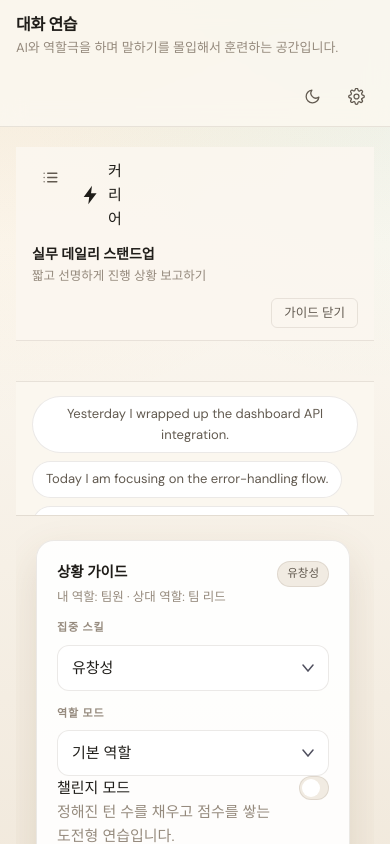
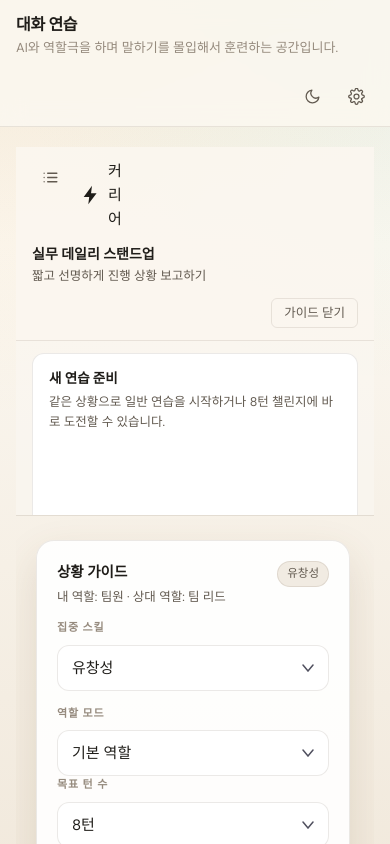
Before and after one commit to alibowbow/engspeakup, a React (Vite) app: page / in a window 390 px wide. Both pictures are taken after a click on the button "가이드". Shown: the top 844 px of the page. Built offline with nearby package versions, Linux system fonts and the light colour scheme.

Commit message:
feat: simplify practice controls and english voices

```diff
--- a/src/App.tsx
+++ b/src/App.tsx
@@ -14,7 +14,7 @@ import {
   resolveScenarioDetails,
 } from './lib/coaching';
 import { generateJson, generateText } from './lib/gemini';
-import { isSpeechRecognitionSupported, listenOnce, loadVoices, speakText, stopSpeaking } from './lib/speech';
+import { isSpeechRecognitionSupported, listenOnce, loadEnglishVoices, speakText, stopSpeaking } from './lib/speech';
 import {
   clearWorkspace,
   createExportBundle,
@@ -621,7 +621,9 @@ export default function App() {
   const goalProgress = Math.min(100, Math.round((weeklyMinutes / Math.max(1, settings.dailyMinutesGoal)) * 100));
   const spotlightScenario = scenarioById(spotlightScenarioIds[new Date().getDate() % spotlightScenarioIds.length]);
   const pageMeta = PAGE_META[view];
-  const suggestionChips = (bundle?.suggestions.length ? bundle.suggestions : currentScenario.warmups).slice(0, 5);
+  const hasCurrentScenarioSession = Boolean(activeSession && activeSession.scenarioId === selectedScenarioId);
+  const hasCurrentMessages = Boolean(hasCurrentScenarioSession && activeSession?.messages.length);
+  const suggestionChips = (bundle?.suggestions.length ? bundle.suggestions : currentScenario.warmups).slice(0, 3);
   const recentSessions = sortSessions(sessions).slice(0, 8);
   const sessionChallengeSnapshots = sessions.map((session) => ({
     session,
@@ -665,11 +667,16 @@ export default function App() {
     document.documentElement.style.colorScheme = settings.themeMode;
   }, [settings.themeMode]);
   useEffect(() => {
-    const applyVoices = () => setVoices(loadVoices());
+    const applyVoices = () => setVoices(loadEnglishVoices().sort((left, right) => left.name.localeCompare(right.name, 'en')));
     applyVoices();
     window.speechSynthesis?.addEventListener?.('voiceschanged', applyVoices);
     return () => window.speechSynthesis?.removeEventListener?.('voiceschanged', applyVoices);
   }, []);
+  useEffect(() => {
+    if (!settings.voiceName || !voices.length) return;
+    if (voices.some((voice) => voice.name === settings.voiceName)) return;
+    setSettings((current) => (current.voiceName ? { ...current, voiceName: '' } : current));
+  }, [voices, settings.voiceName]);
   useEffect(() => {
     if (!activeSession) return;
     setSelectedScenarioId(activeSession.scenarioId);
@@ -722,7 +729,10 @@ export default function App() {
     setNotice('새 상황으로 전환했습니다. 이 상황은 새 세션으로 시작됩니다.');
   };
 
-  const makeSession = (scenario: Scenario): Session => {
+  const makeSession = (
+    scenario: Scenario,
+    overrides?: Partial<Pick<Session, 'focusSkill' | 'customScenario' | 'roleplayMode' | 'challengeMode' | 'challengeTargetTurns' | 'notes'>>,
+  ): Session => {
     const now = new Date().toISOString();
     return {
       id: id('session'),
@@ -731,15 +741,56 @@ export default function App() {
       startedAt: now,
       updatedAt: now,
       messages: [],
+      focusSkill: overrides?.focusSkill ?? focusSkill,
+      customScenario: overrides?.customScenario ?? customBrief,
+      roleplayMode: overrides?.roleplayMode ?? roleplayMode,
+      challengeMode: overrides?.challengeMode ?? challengeMode,
+      challengeTargetTurns: overrides?.challengeTargetTurns ?? challengeTargetTurns,
+      notes: overrides?.notes ?? notes,
+      completedMissionSteps: [],
+      summary: null,
+    };
+  };
+
+  const buildStarterBundle = (session: Session) => {
+    const sessionScenario = resolveScenarioDetails(selectedScenario, session);
+    return {
+      suggestions: sessionScenario.warmups.slice(0, 3),
+      coachTip: `이번 목표: ${sessionScenario.goals[0]}.`,
+      focusPoint: sessionScenario.challenge,
+    };
+  };
+
+  const startFreshSession = ({
+    challenge = false,
+    noticeMessage,
+  }: {
+    challenge?: boolean;
+    noticeMessage?: string;
+  } = {}) => {
+    if (selectedScenario.isCustom && !customBrief.trim()) {
+      setShowTools(true);
+      setNotice('커스텀 상황은 먼저 브리프를 입력해야 시작할 수 있습니다.');
+      return null;
+    }
+    const session = makeSession(selectedScenario, {
+      challengeMode: challenge,
+      challengeTargetTurns,
       focusSkill,
       customScenario: customBrief,
       roleplayMode,
-      challengeMode,
-      challengeTargetTurns,
       notes,
-      completedMissionSteps: [],
-      summary: null,
-    };
+    });
+    setChallengeMode(challenge);
+    setComposer('');
+    setShowCatalog(false);
+    setShowTools(false);
+    upsert(session);
+    setBundle(buildStarterBundle(session));
+    setNotice(
+      noticeMessage ?? (challenge ? `${challengeTargetTurns}턴 챌린지를 시작합니다.` : '새 말하기 세션이 준비되었습니다.'),
+    );
+    return session;
   };
 
   const ensureSession = () => {
@@ -748,16 +799,45 @@ export default function App() {
       setNotice('커스텀 상황은 먼저 브리프를 입력해야 시작할 수 있습니다.');
       return null;
     }
-    if (activeSession && activeSession.scenarioId === selectedScenarioId) return activeSession;
-    const session = makeSession(selectedScenario);
-    upsert(session);
-    setBundle({
-      suggestions: selectedScenario.warmups.slice(0, 3),
-      coachTip: `이번 목표: ${selectedScenario.goals[0]}.`,
-      focusPoint: selectedScenario.challenge,
+    if (hasCurrentScenarioSession && activeSession) return activeSession;
+    return startFreshSession({ challenge: challengeMode, noticeMessage: '새 말하기 세션이 준비되었습니다.' });
+  };
+
+  const restartConversation = () => {
+    if (hasCurrentMessages && !window.confirm('현재 대화 내용을 비우고 같은 상황으로 다시 시작할까요?')) return;
+    startFreshSession({
+      challenge: activeChallenge.enabled,
+      noticeMessage: activeChallenge.enabled
+        ? `${challengeTargetTurns}턴 챌린지를 처음부터 다시 시작합니다.`
+        : '대화 내용을 비우고 같은 상황으로 다시 시작했습니다.',
     });
-    setNotice('새 말하기 세션이 준비되었습니다.');
-    return session;
+  };
+
+  const startChallenge = () => {
+    startFreshSession({
+      challenge: true,
+      noticeMessage: `${challengeTargetTurns}턴 챌린지를 시작합니다. 첫 사용자 문장부터 점수가 계산됩니다.`,
+    });
+  };
+
+  const retryChallenge = () => {
+    if (hasCurrentMessages && !window.confirm('현재 챌린지를 버리고 같은 조건으로 다시 도전할까요?')) return;
+    startFreshSession({
+      challenge: true,
+      noticeMessage: `${challengeTargetTurns}턴 챌린지를 다시 시작합니다.`,
+    });
+  };
+
+  const stopChallenge = () => {
+    setChallengeMode(false);
+    if (hasCurrentScenarioSession && activeSession) {
+      upsert({
+        ...activeSession,
+        challengeMode: false,
+        updatedAt: new Date().toISOString(),
+      });
+    }
+    setNotice('챌린지 모드를 정지하고 일반 연습으로 전환했습니다.');
   };
 
   const send = async (event?: FormEvent) => {
@@ -1095,11 +1175,6 @@ export default function App() {
             <p className="page-subtitle">{pageMeta.description}</p>
           </div>
           <div className="page-header-actions">
-            {view === 'practice' && !activeSession && (
-              <button type="button" className="btn btn-secondary" onClick={() => ensureSession()}>
-                세션 시작
-              </button>
-            )}
             <button type="button" className="btn btn-ghost" onClick={() => fileRef.current?.click()}>
               <Icon name="upload" />
               불러오기
@@ -1152,21 +1227,91 @@ export default function App() {
                   <div className="scenario-meta">
                     <span>{labelDifficulty(currentScenario.difficulty)}</span>
                     <span>{labelRoleplayMode(roleplayMode)}</span>
-                    <span>{activeSession ? `${activeSession.messages.length}턴` : '준비 완료'}</span>
-                    {activeChallenge.enabled ? <span>{activeChallenge.userTurns}/{activeChallenge.targetTurns}턴 챌린지</span> : null}
-                    {activeChallenge.enabled ? <span>{activeChallenge.score}점</span> : null}
+                    <span>{activeChallenge.enabled ? `챌린지 ${activeChallenge.userTurns}/${activeChallenge.targetTurns}턴` : hasCurrentMessages ? `${activeSession?.messages.length ?? 0}턴 진행` : '새 세션'}</span>
                   </div>
                   <div className="scenario-bar-actions">
                     <button type="button" className="btn btn-ghost btn-sm" onClick={() => setShowTools((current) => !current)}>
                       {showTools ? '가이드 닫기' : '가이드'}
                     </button>
+                  </div>
+                </div>
+
+                <div className="practice-toolbar">
+                  <div className={`session-state-card ${activeChallenge.enabled ? 'session-state-card--challenge' : ''}`}>
+                    <div className="session-state-title">
+                      {activeChallenge.enabled
+                        ? activeChallenge.completed
+                          ? '챌린지 클리어'
+                          : '챌린지 진행 중'
+                        : hasCurrentMessages
+                          ? '일반 연습 진행 중'
+                          : '새 연습 준비'}
+                    </div>
+                    <div className="session-state-copy">
+                      {activeChallenge.enabled
+                        ? `${activeChallenge.userTurns}/${activeChallenge.targetTurns}턴 · ${activeChallenge.score}점 · 등급 ${activeChallenge.rank}`
+                        : hasCurrentMessages
+                          ? `현재 대화 ${activeSession?.messages.length ?? 0}턴 · 필요하면 바로 비우고 다시 시작할 수 있습니다.`
+                          : `같은 상황으로 일반 연습을 시작하거나 ${challengeTargetTurns}턴 챌린지에 바로 도전할 수 있습니다.`}
+                    </div>
+                  </div>
+
+                  <div className="practice-toolbar-actions">
+                    <label className="toolbar-select">
+                      <span>목표</span>
+                      <select
+                        className="form-select"
+                        value={challengeTargetTurns}
+                        onChange={(event) => {
+                          const next = Number(event.target.value) || 8;
+                          setChallengeTargetTurns(next);
+                          patchActive({ challengeTargetTurns: next });
+                        }}
+                      >
+                        {CHALLENGE_TARGET_OPTIONS.map((turns) => (
+                          <option key={turns} value={turns}>
+                            {turns}턴
+                          </option>
+                        ))}
+                      </select>
+                    </label>
+
+                    {hasCurrentMessages ? (
+                      <button type="button" className="btn btn-secondary btn-sm" onClick={restartConversation}>
+                        대화 비우기
+                      </button>
+                    ) : (
+                      <button
+                        type="button"
+                        className="btn btn-secondary btn-sm"
+                        onClick={() => startFreshSession({ challenge: false, noticeMessage: '새 말하기 세션이 준비되었습니다.' })}
+                      >
+                        일반 시작
+                      </button>
+                    )}
+
+                    {activeChallenge.enabled ? (
+                      <>
+                        <button type="button" className="btn btn-primary btn-sm" onClick={retryChallenge}>
+                          재도전
+                        </button>
+                        <button type="button" className="btn btn-ghost btn-sm" onClick={stopChallenge}>
+                          챌린지 정지
+                        </button>
+                      </>
+                    ) : (
+                      <button type="button" className="btn btn-primary btn-sm" onClick={startChallenge}>
+                        챌린지 시작
+                      </button>
+                    )}
+
                     <button type="button" className="btn btn-ghost btn-sm" onClick={suggest} disabled={busy === 'suggestions'}>
                       {busy === 'suggestions' ? '생성 중...' : '답변 추천'}
                     </button>
                     <button type="button" className="btn btn-ghost btn-sm" onClick={analyze} disabled={busy === 'analysis'}>
                       {busy === 'analysis' ? '분석 중...' : '문장 분석'}
                     </button>
-                    <button type="button" className="btn btn-secondary btn-sm" onClick={recap} disabled={busy === 'recap'}>
+                    <button type="button" className="btn btn-ghost btn-sm" onClick={recap} disabled={busy === 'recap'}>
                       {busy === 'recap' ? '정리 중...' : '세션 리캡'}
                     </button>
                   </div>
@@ -1200,9 +1345,14 @@ export default function App() {
                       title="새 대화 연습을 시작해 보세요"
                       description={currentScenario.challenge}
                       action={
-                        <button type="button" className="btn btn-primary" onClick={() => ensureSession()}>
-                          세션 시작
-                        </button>
+                        <div className="empty-actions">
+                          <button type="button" className="btn btn-secondary" onClick={() => startFreshSession({ challenge: false })}>
+                            일반 시작
+                          </button>
+                          <button type="button" className="btn btn-primary" onClick={startChallenge}>
+                            챌린지 시작
+                          </button>
+                        </div>
                       }
                     />
                   )}
@@ -1342,15 +1492,6 @@ export default function App() {
                     </div>
 
                     <div className="form-grid">
-                      <ToggleField
-                        label="챌린지 모드"
-                        description="정해진 턴 수를 채우고 점수를 쌓는 도전형 연습입니다."
-                        checked={challengeMode}
-                        onChange={(checked) => {
-                          setChallengeMode(checked);
-                          patchActive({ challengeMode: checked });
-                        }}
-                      />
                       <label className="form-group">
                         <span className="form-label">목표 턴 수</span>
                         <select
@@ -1369,6 +1510,10 @@ export default function App() {
                           ))}
                         </select>
                       </label>
+                      <div className="feedback-card feedback-card--compact">
+                        <div className="feedback-label">도전 방식</div>
+                        <p>상단의 챌린지 시작 버튼으로만 시작됩니다. 재도전과 정지도 같은 위치에서 바로 할 수 있습니다.</p>
+                      </div>
                     </div>
 
                     {challengeMode && (
@@ -1949,7 +2094,7 @@ export default function App() {
                   </div>
                   <div className="feedback-card">
                     <div className="feedback-label">음성 출력</div>
-                    <p>{voices.length ? `${voices.length}개의 음성이 준비되었습니다.` : '아직 사용할 수 있는 음성이 감지되지 않았습니다.'}</p>
+                    <p>{voices.length ? `영어 음성 ${voices.length}개를 선택할 수 있습니다.` : '아직 사용할 수 있는 영어 음성이 감지되지 않았습니다.'}</p>
                   </div>
                   <div className="feedback-card">
                     <div className="feedback-label">내보내기 안전성</div>
@@ -2044,13 +2189,13 @@ export default function App() {
         <section className="settings-section">
           <div className="settings-section-title">음성</div>
           <label className="form-group">
-            <span className="form-label">음성</span>
+            <span className="form-label">영어 음성</span>
             <select
               className="form-select"
               value={settings.voiceName}
               onChange={(event) => setSettings((current) => ({ ...current, voiceName: event.target.value }))}
             >
-              <option value="">시스템 기본값</option>
+              <option value="">브라우저 기본 영어 음성</option>
               {voices.map((voice) => (
                 <option key={`${voice.name}-${voice.lang}`} value={voice.name}>
                   {voice.name} ({voice.lang})
--- a/src/lib/speech.ts
+++ b/src/lib/speech.ts
@@ -64,13 +64,17 @@ export function loadVoices(): SpeechSynthesisVoice[] {
   return window.speechSynthesis?.getVoices?.() ?? [];
 }
 
+export function loadEnglishVoices(): SpeechSynthesisVoice[] {
+  return loadVoices().filter((voice) => /^en(?:-|_|$)/i.test(voice.lang));
+}
+
 export function speakText(text: string, voiceName: string, rate = 1): void {
   if (!window.speechSynthesis || !text.trim()) {
     return;
   }
   window.speechSynthesis.cancel();
   const utterance = new SpeechSynthesisUtterance(text);
-  const voice = loadVoices().find((item) => item.name === voiceName);
+  const voice = loadVoices().find((item) => item.name === voiceName) ?? loadEnglishVoices()[0];
   if (voice) {
     utterance.voice = voice;
   }
--- a/src/styles.css
+++ b/src/styles.css
@@ -281,17 +281,22 @@ button, input, textarea, select { font: inherit; }
 .page-heading { flex: 1 1 320px; min-width: 0; }
 .page-header-actions,
 .scenario-bar-actions,
+.practice-toolbar,
+.practice-toolbar-actions,
 .input-actions,
 .inline-actions,
 .message-actions,
 .chip-row,
 .suggestions-row,
 .analysis-stack,
-.vocab-list { display: flex; gap: 8px; }
+.vocab-list,
+.empty-actions { display: flex; gap: 8px; }
 
 .page-header-actions { align-items: center; flex-wrap: wrap; }
 .input-actions,
 .scenario-bar-actions { align-items: center; }
+.practice-toolbar,
+.practice-toolbar-actions,
 .inline-actions { flex-wrap: wrap; }
 .session-list,
 .analysis-stack,
@@ -376,10 +381,91 @@ button, input, textarea, select { font: inherit; }
 .scenario-badge { display: inline-flex; align-items: center; gap: 6px; }
 .scenario-summary { min-width: 0; flex: 1 1 260px; }
 .scenario-title { font-size: 14px; font-weight: 600; }
-.scenario-caption, .scenario-meta, .catalog-meta, .card-subtitle, .form-hint, .toggle-desc, .message-time, .analysis-sentence, .card-copy { color: var(--text-3); }
+.scenario-caption, .card-subtitle, .form-hint, .toggle-desc, .analysis-sentence, .card-copy { color: var(--text-2); }
+.scenario-meta, .catalog-meta, .message-time { color: var(--text-3); }
 .scenario-caption { font-size: 12.5px; }
 .scenario-meta { display: flex; gap: 16px; margin-left: auto; font-size: 12.5px; white-space: nowrap; }
 .scenario-bar-actions { display: flex; align-items: center; gap: 8px; }
+
+.practice-toolbar {
+  align-items: stretch;
+  justify-content: space-between;
+  gap: 14px;
+  padding: 14px 40px;
+  border-bottom: 1px solid var(--border);
+  background: color-mix(in srgb, var(--bg-1) 80%, transparent);
+}
+
+.session-state-card {
+  flex: 1 1 280px;
+  min-width: 240px;
+  padding: 14px 16px;
+  border-radius: var(--r-md);
+  background: var(--bg-2);
+  border: 1px solid var(--border);
+}
+
+.session-state-card--challenge {
+  background: var(--accent-dim);
+  border-color: rgba(245, 166, 35, 0.24);
+}
+
+.session-state-title {
+  font-size: 13.5px;
+  font-weight: 600;
+  color: var(--text-1);
+}
+
+.session-state-copy {
+  margin-top: 4px;
+  font-size: 12.5px;
+  color: var(--text-2);
+  line-height: 1.55;
+}
+
+.practice-toolbar-actions {
+  flex: 1 1 540px;
+  align-items: center;
+  justify-content: flex-end;
+  gap: 8px;
+}
+
+.toolbar-select {
+  display: inline-flex;
+  align-items: center;
+  gap: 8px;
+  padding: 0 10px;
+  min-height: 30px;
+  border-radius: var(--r-md);
+  border: 1px solid var(--border);
+  background: var(--bg-2);
+  color: var(--text-2);
+  font-size: 12.5px;
+}
+
+.toolbar-select span {
+  color: var(--text-3);
+  white-space: nowrap;
+}
+
+.empty-actions {
+  flex-wrap: wrap;
+  justify-content: center;
+}
+
+.toolbar-select .form-select {
+  min-width: 88px;
+  padding: 6px 28px 6px 6px;
+  border: none;
+  box-shadow: none;
+  background-color: transparent;
+  font-size: 12.5px;
+}
+
+.toolbar-select .form-select:focus {
+  border: none;
+  box-shadow: none;
+}
 
 .chat-feed {
   flex: 1;
@@ -426,7 +512,7 @@ button, input, textarea, select { font: inherit; }
 .message-body { display: flex; flex-direction: column; gap: 4px; min-width: 0; }
 .message-sender-row { display: flex; align-items: center; gap: 10px; }
 .message.user .message-sender-row { justify-content: flex-end; }
-.message-sender { font-size: 11.5px; font-weight: 600; color: var(--text-2); text-transform: uppercase; letter-spacing: 0.05em; }
+.message-sender { font-size: 12px; font-weight: 600; color: var(--text-2); }
 .message-time { font-size: 12px; }
 .message-actions { margin-left: auto; opacity: 0; transition: opacity 0.15s; }
 .message:hover .message-actions { opacity: 1; }
@@ -630,6 +716,10 @@ button, input, textarea, select { font: inherit; }
   color: var(--text-2);
 }
 
+.feedback-card--compact {
+  padding: 12px 14px;
+}
+
 .feedback-label { color: var(--green); margin-bottom: 6px; }
 .analysis-grid,
 .stats-grid { display: grid; gap: 14px; }
@@ -813,7 +903,8 @@ button, input, textarea, select { font: inherit; }
 @media (max-width: 1320px) {
   .app-layout { grid-template-columns: 220px minmax(0, 1fr); }
   .page-header,
-  .scenario-bar { padding-inline: 24px; }
+  .scenario-bar,
+  .practice-toolbar { padding-inline: 24px; }
   .chat-feed { padding-inline: 24px; }
   .input-area { padding-inline: 24px; }
 
@@ -833,6 +924,11 @@ button, input, textarea, select { font: inherit; }
     align-items: flex-start;
   }
 
+  .practice-toolbar {
+    flex-direction: column;
+    align-items: stretch;
+  }
+
   .scenario-summary {
     flex: 1 1 280px;
     min-width: 220px;
@@ -847,8 +943,16 @@ button, input, textarea, select { font: inherit; }
   }
 
   .scenario-bar-actions {
-    flex: 1 0 100%;
-    justify-content: flex-end;
+    margin-left: auto;
+  }
+
+  .practice-toolbar-actions {
+    justify-content: flex-start;
+    flex-wrap: wrap;
+  }
+
+  .toolbar-select {
+    justify-content: space-between;
   }
 }
 
@@ -878,18 +982,18 @@ button, input, textarea, select { font: inherit; }
   .nav-item small { display: none; }
 
   .page-header,
-  .scenario-bar { padding: 12px 16px; }
+  .scenario-bar,
+  .practice-toolbar { padding: 12px 16px; }
   .page-header { min-height: 64px; }
   .page-header-actions .btn:not(.btn-icon) { display: none; }
   .main-content { padding: 20px 16px 24px; }
   .chat-feed { padding: 20px 16px; }
   .input-area { padding: 14px 16px 20px; }
   .catalog-popover { margin: 16px 16px 0; }
-  .scenario-meta,
-  .scenario-bar-actions .btn-ghost:nth-child(2),
-  .scenario-bar-actions .btn-ghost:nth-child(3),
-  .scenario-bar-actions .btn-secondary { display: none; }
-  .scenario-bar-actions { margin-left: auto; }
+  .scenario-meta { display: none; }
+  .practice-toolbar-actions { gap: 6px; }
+  .practice-toolbar-actions .btn-ghost:last-child { display: none; }
+  .toolbar-select { width: 100%; justify-content: space-between; }
   .drawer-panel { width: 100%; }
   .toast-container { left: 16px; right: 16px; bottom: 80px; }
   .toast { min-width: 0; max-width: none; }
```
